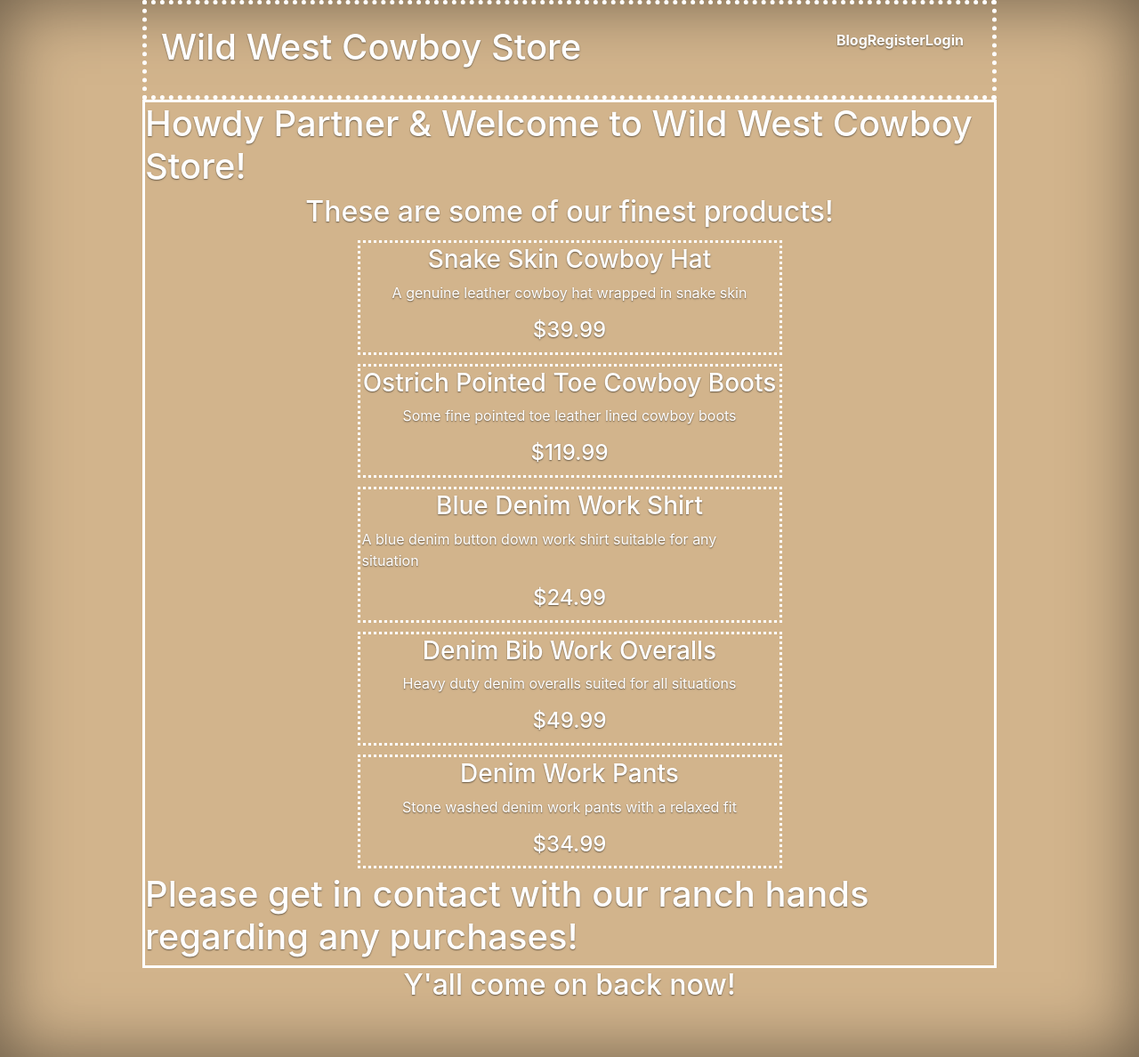
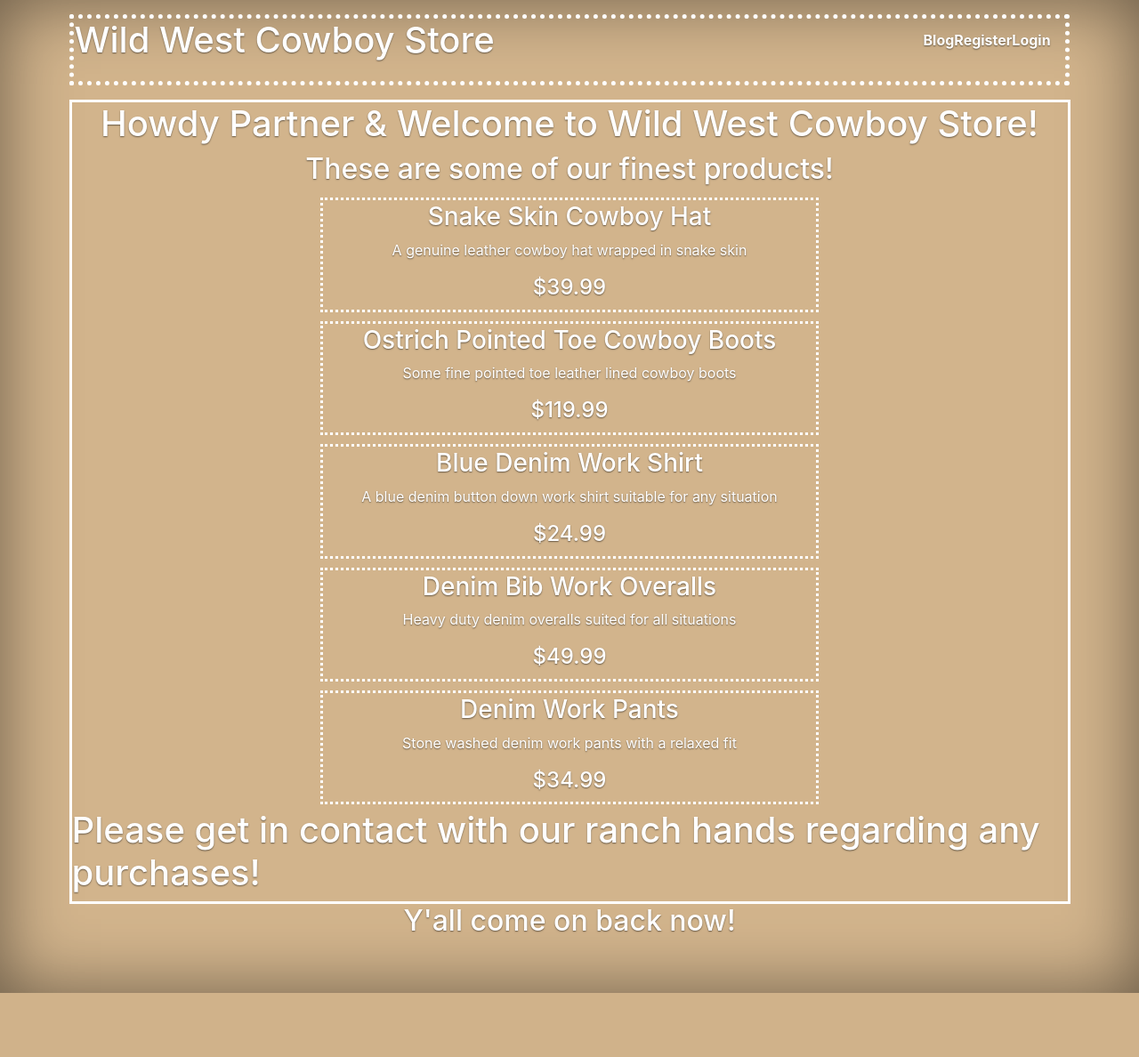
Before and after one commit to Earthman12/wild_west_cowboy_store_site, a Django app: page / in a window 1280 px wide. Shown: the whole page at 89% size. After the commit the page ends 1116 px from the top, so only its background shows below. Run offline with Django 3.2, Linux system fonts and the light colour scheme; data comes from the database, SQL or seed files in the repository; some libraries are stand-ins or nearby versions.

Commit message:
CSS/Layout changes

```diff
--- a/store_front/templates/store_front/store_home.html
+++ b/store_front/templates/store_front/store_home.html
@@ -12,16 +12,16 @@
         width: 50%
     }
 
-    .product-container{
+    .store-body{
         margin: auto;
-        width: 75vw;
+        width: 90%;
         border: 3px solid white;
     }
 
 </style>
 
-<div class = "product-container">
-    <div class = "d-flex flex-column align-items-center">
+<div class = "container-fluid">
+    <div class = "d-flex flex-column align-items-center store-body">
         {% if request.user.is_authenticated %}
             <h1>Howdy {{request.user.username}} & Welcome to Wild West Cowboy Store!</h1>
 
--- a/templates/snippets/header.html
+++ b/templates/snippets/header.html
@@ -27,8 +27,9 @@
     }
 
     .cover-container {
-    height: 7rem;
-    width: 75vw;
+    margin: auto;
+    min-height: 5rem;
+    width: 90%;
     border: 5px dotted white;
     }
 
@@ -40,7 +41,6 @@
     }
 
     .masthead-brand {
-    margin-bottom: 0;
     color: #fff;
     }
 
@@ -57,29 +57,21 @@
     border-bottom-color: rgba(255, 255, 255, .25);
     }
 
-    @media (min-width: 48em) {
-    .masthead-brand {
-        float: left;
-    }
-    .nav-masthead {
-        float: right;
-    }
-    }
 </style>
 <!-- Copied from Bootstrap Cover stylesheet -->
 
-<div class="cover-container p-3 mx-auto">
+<div class="container-fluid p-3 mx-auto">
     <header class="masthead mb-auto">
-        <div>
+        <div class = "cover-container">
             <h1>
-                <a class = "masthead-brand" href = "{% url 'home' %}">Wild West Cowboy Store</a>
+                <a class = "masthead-brand float-left" href = "{% url 'home' %}">Wild West Cowboy Store</a>
             </h1>
 
-            <nav class="nav nav-masthead d-flex flex-row px-3">
+            <nav class="nav nav-masthead float-right d-flex flex-row px-3">
                 {% if request.user.is_authenticated %}
-                    <a class="nav-link d-flex flex-row px-3" href = "{% url 'blog:blog_home' %}">Blog</a>
-                    <a class="nav-link d-flex flex-row px-3" href = "{% url 'account' %}">Account</a>
-                    <a class="nav-link d-flex flex-row px-3" href = "{% url 'logout' %}">Logout</a>
+                    <a class="nav-link px-3" href = "{% url 'blog:blog_home' %}">Blog</a>
+                    <a class="nav-link px-3" href = "{% url 'account' %}">Account</a>
+                    <a class="nav-link px-3" href = "{% url 'logout' %}">Logout</a>
 
                 {% else %}
                     <a class="nav-link" href = "{% url 'blog:blog_home' %}">Blog</a>
```
